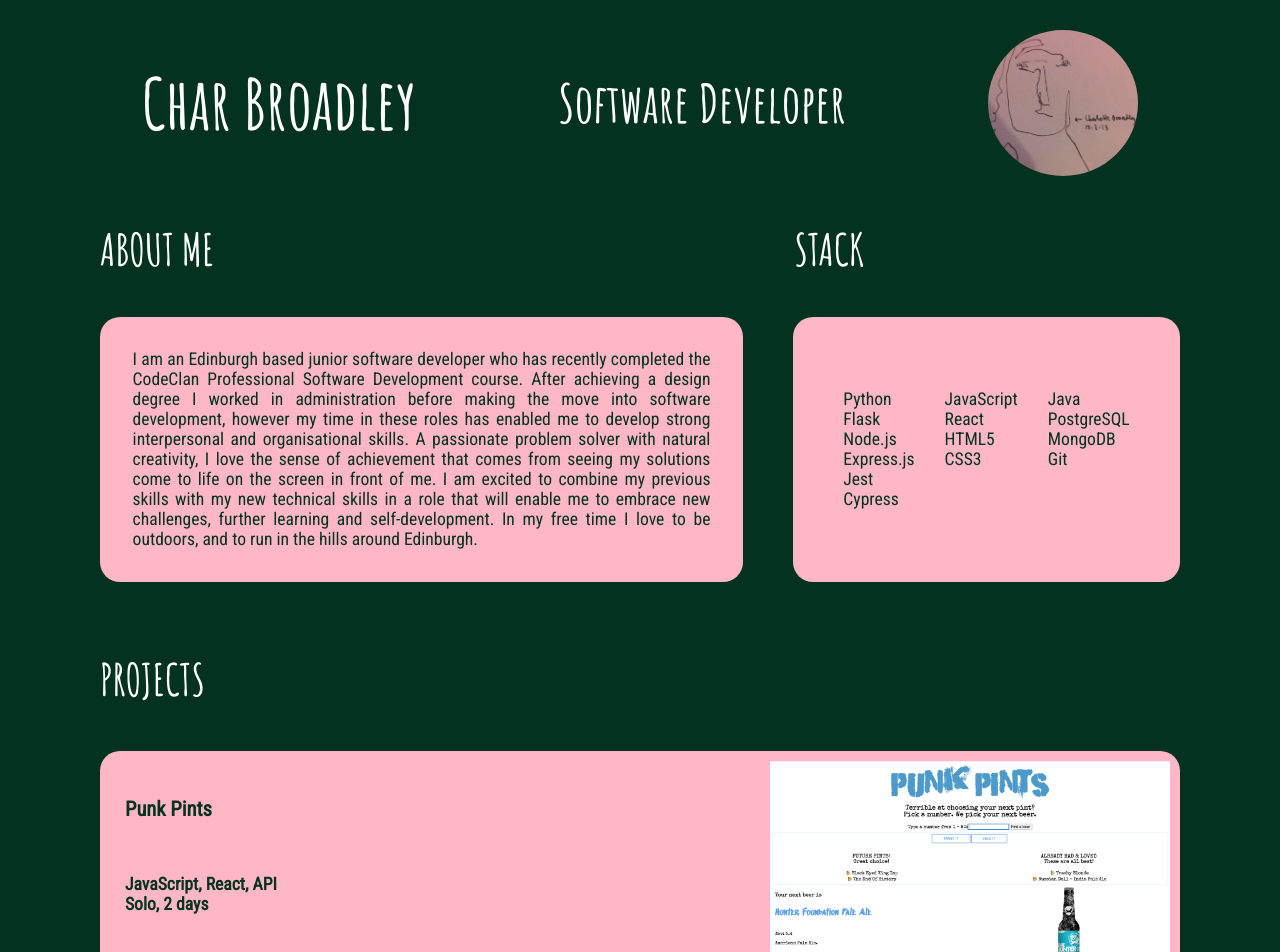
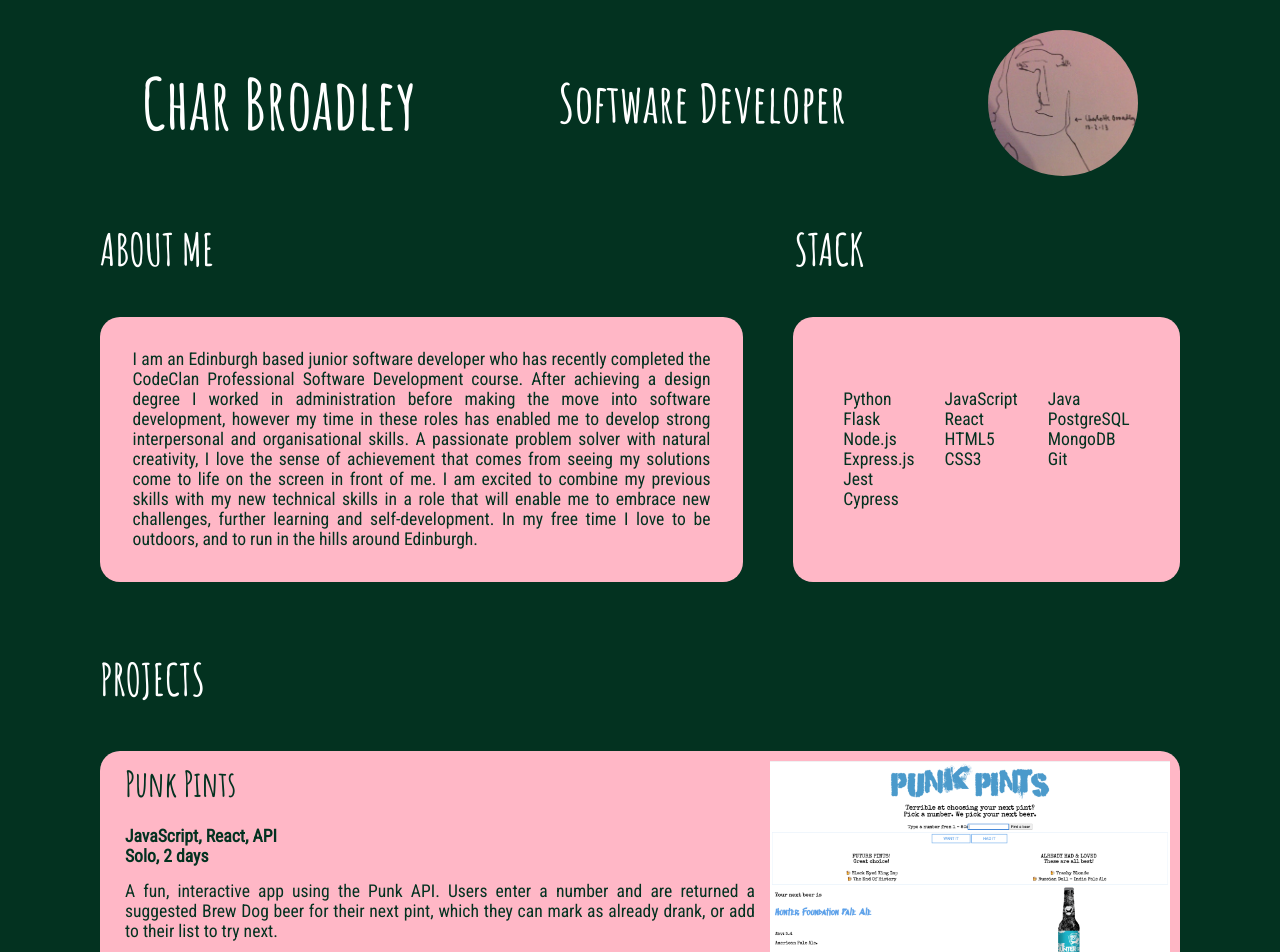
Before and after one commit to charbroadley/portfolio, a React (Create React App) app: page / in a window 1280 px wide. Shown: the top 952 px of the page. Built offline with nearby package versions, Linux system fonts and the light colour scheme.

Commit message:
margins and spacing changed in projects

```diff
--- a/src/components/Project1.js
+++ b/src/components/Project1.js
@@ -5,6 +5,7 @@ const Project1 = () => {
         <div className="project-container">
             <div className="project-description">
                 <h3>Fantasy Bazaar</h3>
+                    <br/>
                 <h4>Python, Flask, PostgreSQL, CSS3, HTML5<br/>
                     Solo, 6 days</h4>
                 <p>
--- a/src/components/Project2.js
+++ b/src/components/Project2.js
@@ -5,6 +5,7 @@ const Project2 = () => {
         <div className="project-container">
             <div className="project-description">
                 <h3>Punk Pints</h3>
+                <br/>
                 <h4>JavaScript, React, API<br/>
                     Solo, 2 days</h4>
                 <p>
--- a/src/components/Project3.js
+++ b/src/components/Project3.js
@@ -5,6 +5,7 @@ const Project3 = () => {
         <div className="project-container">
             <div className="project-description">
                 <h3>BreakTime</h3>
+                <br/>
                 <h4>JavaScript, Express.js, React, MongoDB<br/>
                     Group, 6 days</h4>
                 <p>
--- a/src/components/Project4.js
+++ b/src/components/Project4.js
@@ -5,6 +5,7 @@ const Project4 = () => {
         <div className="project-container">
             <div className="project-description">
                 <h3>Breathe</h3>
+                <br/>
                 <h4>JavaScript, React, CSS3<br/>
                     Solo</h4>
                 <p>A personal mini-project undertaken as part of our JavaScript group project (BreakTime). I wanted to experiment with CSS to create an animation. My animation encourages the user to breath in time with its movements, and creates a sense of calm and relaxation.
--- a/src/index.css
+++ b/src/index.css
@@ -202,9 +202,9 @@
 
 
 
+/* CSS FOR TABLETS 769px - 1079px */
 
-
-/* CSS FOR DESKTOP COMPUTERS*/
+/* CSS FOR DESKTOP COMPUTERS */
 @media (min-width: 1080px) {
     body {
         margin: 0px;
@@ -348,16 +348,20 @@
     }
 
     .project-description h3 {
-        padding: 15px;
+        font-family: 'Amatic SC', sans-serif;
+        font-size: 2em;
+        padding-left: 15px;
+        margin: 0px;
     }
 
     .project-description h4 {
-        padding: 15px;
+        padding-left: 15px;
+        margin: 0px;
     }
 
     .project-description p {
         text-align: justify;
-        padding: 15px;
+        padding-left: 15px;
     }
 
     .project-image {
```
